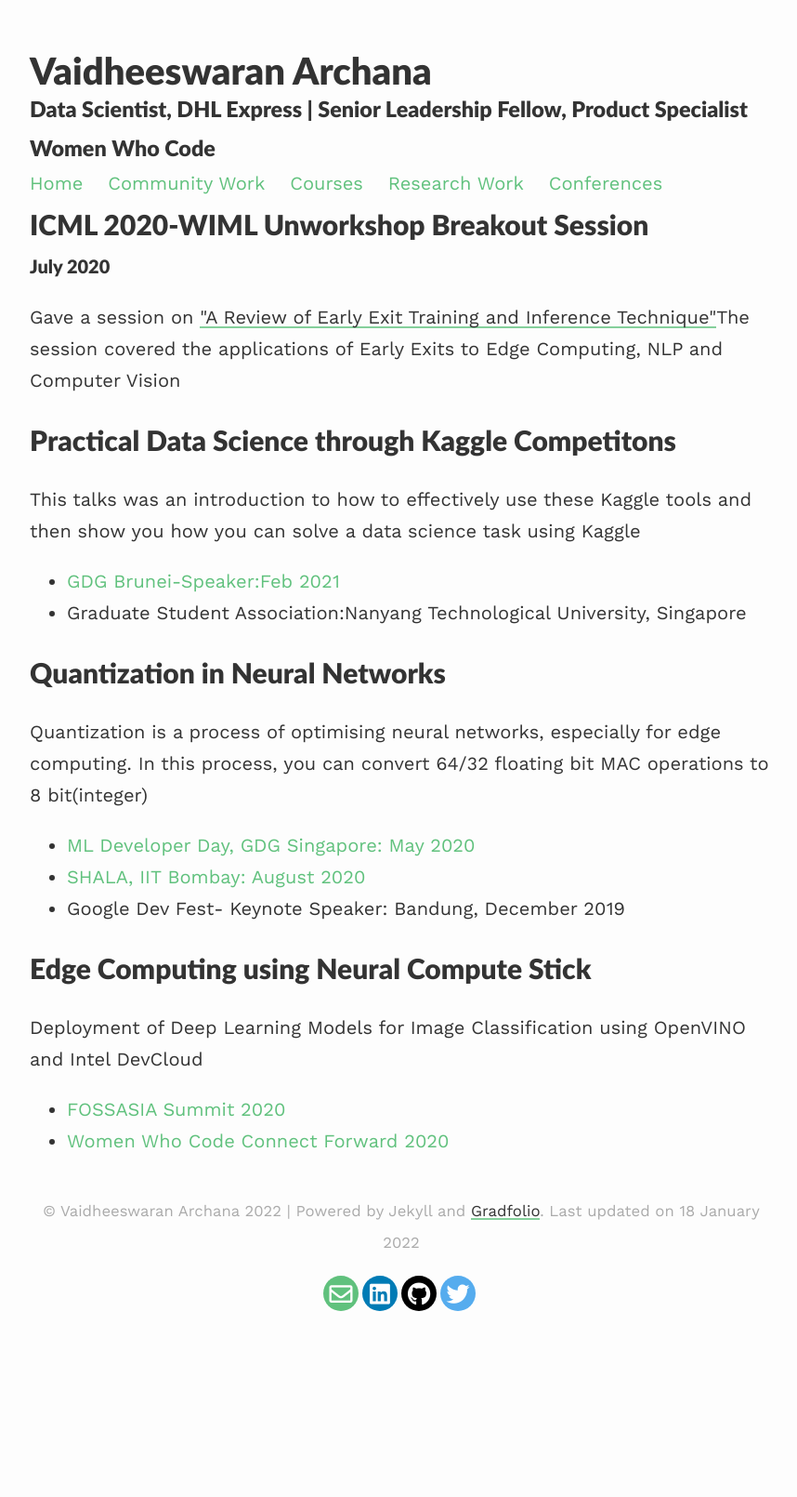
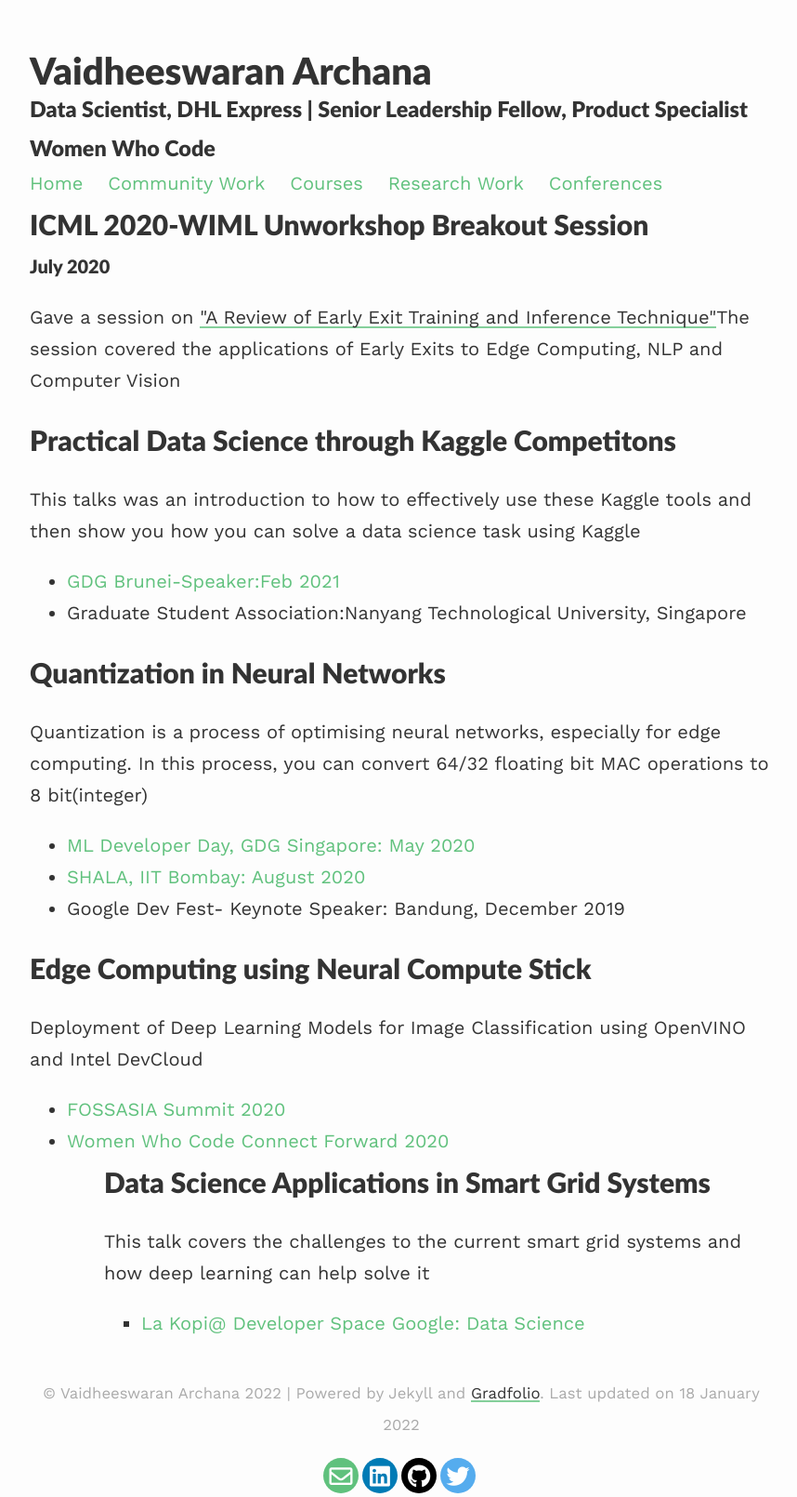
Before and after one commit to varchanaiyer/gradportfolio, a Jekyll site: the page built from conferences/index.html, in a window 1280 px wide. Shown: the whole page at 93% size, without its empty margins (208-1066 px from the left). Built offline with Jekyll 4.4.1, drawn with Linux system fonts in a browser that asks for light colours; nearby versions of some CDN libraries; before the commit the page ends 1414 px from its top, so only the background shows below that.

Commit message:
Update index.html

```diff
--- a/conferences/index.html
+++ b/conferences/index.html
@@ -30,3 +30,9 @@
       <li><a href="https://www.youtube.com/watch?v=dcCCIuRaxZ0">FOSSASIA Summit 2020</a></li>
       <li><a href="https://www.youtube.com/watch?v=OQUjAqLIO30">Women Who Code Connect Forward 2020</a></li>
       <ul>
+
+         <h2> Data Science Applications in Smart Grid Systems </h2>
+         <p> This talk covers the challenges to the current smart grid systems and how deep learning can help solve it</p>
+         <ul>
+      <li><a href="https://www.youtube.com/watch?v=nMirlvoVSo0">La Kopi@ Developer Space Google: Data Science</a></li>
+      <ul>
```
